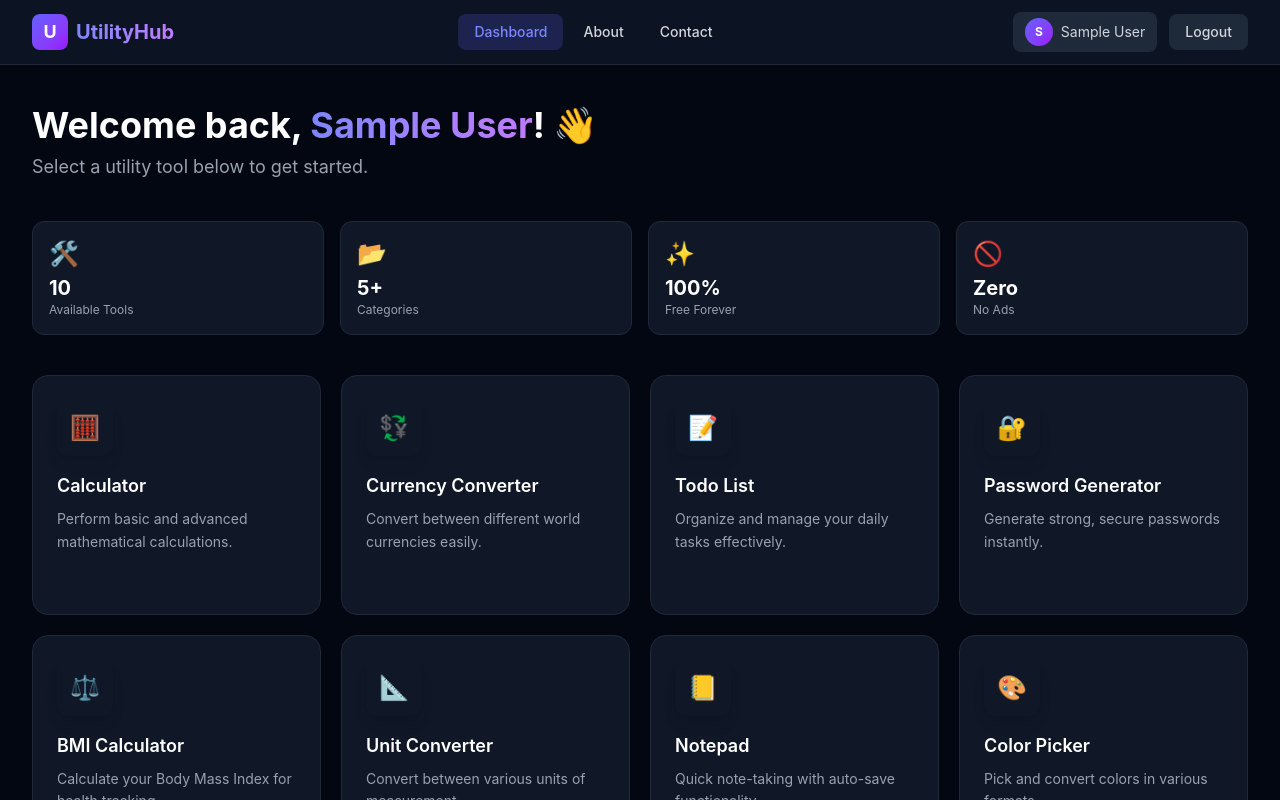
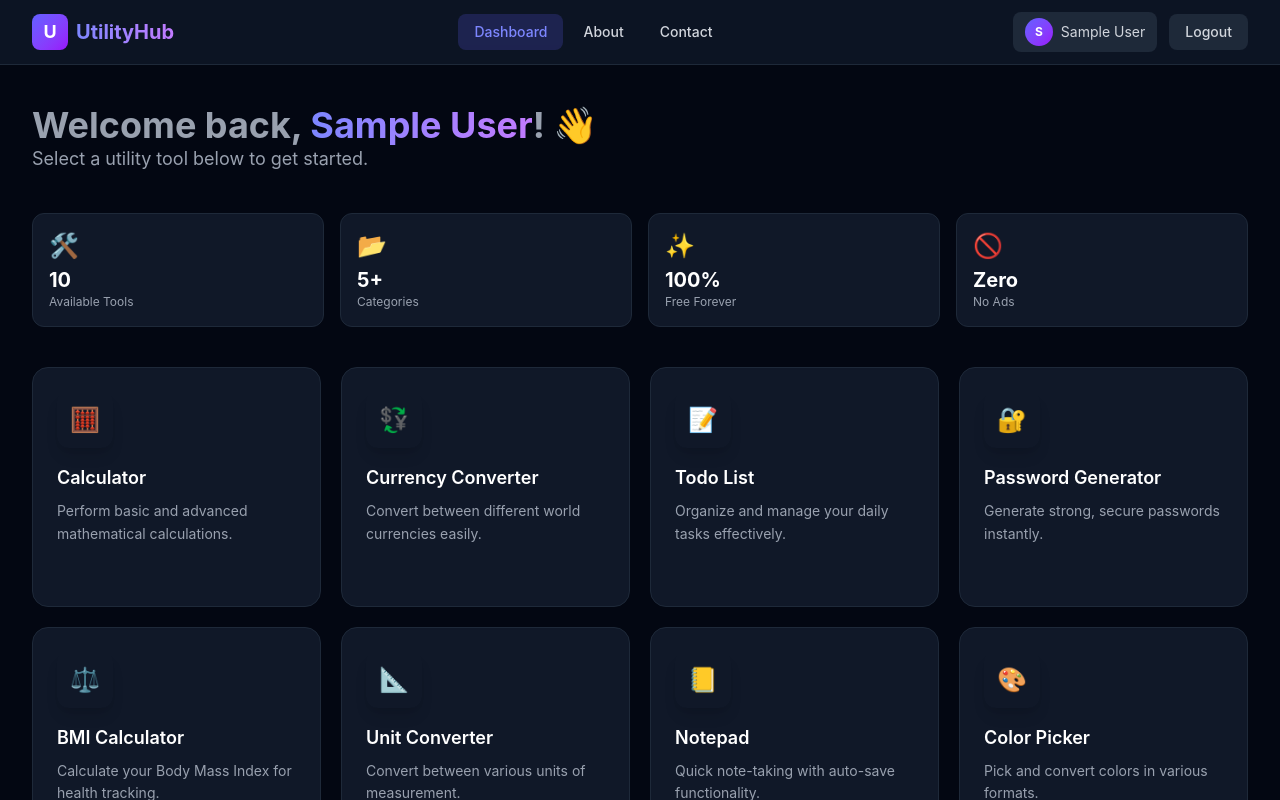
Before and after one commit to qaiiisgit/utility-hub, a React (Vite) app: page /dashboard in a window 1280 px wide. Shown: the top 800 px of the page. Built offline with nearby package versions, Linux system fonts and the light colour scheme; sample sign-in values are in the browser's storage.

Commit message:
Enhanced header text color

```diff
--- a/src/pages/Dashboard.jsx
+++ b/src/pages/Dashboard.jsx
@@ -82,7 +82,7 @@ const Dashboard = () => {
     <div className="max-w-7xl mx-auto px-4 sm:px-6 lg:px-8 py-10">
       {/* Welcome Header */}
       <div className="mb-10">
-        <h1 className="text-3xl sm:text-4xl font-bold text-white mb-2">
+        <h1 className="text-3xl sm:text-4xl font-bold text-gray-400 hover:text-gray-100 transition-colors duration-300">
           Welcome back,{' '}
           <span className="bg-linear-to-r from-indigo-400 to-purple-400 bg-clip-text text-transparent">
             {user?.name}
```
